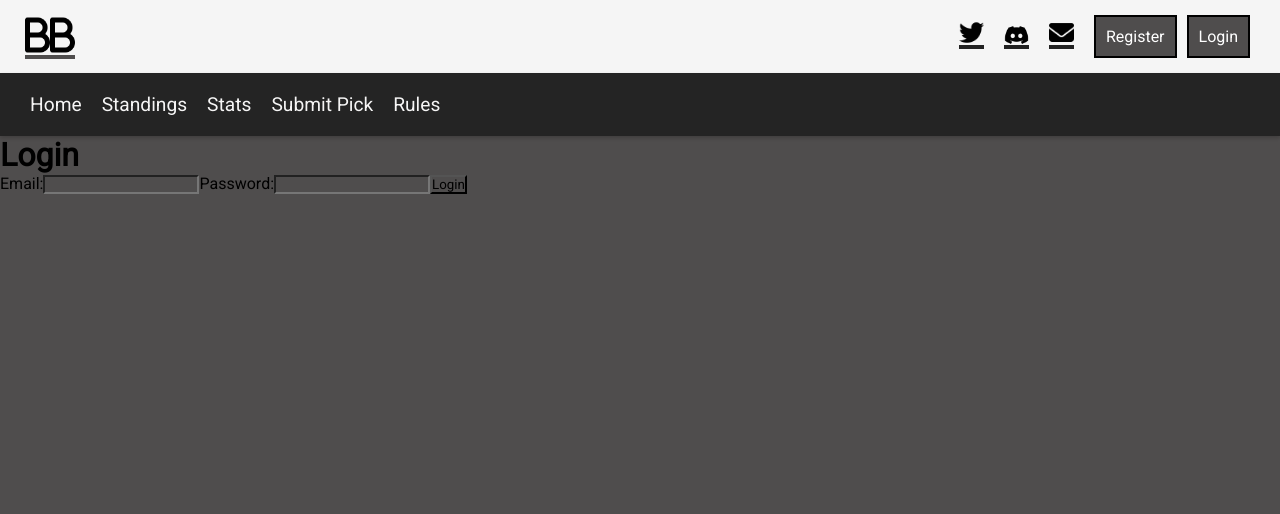
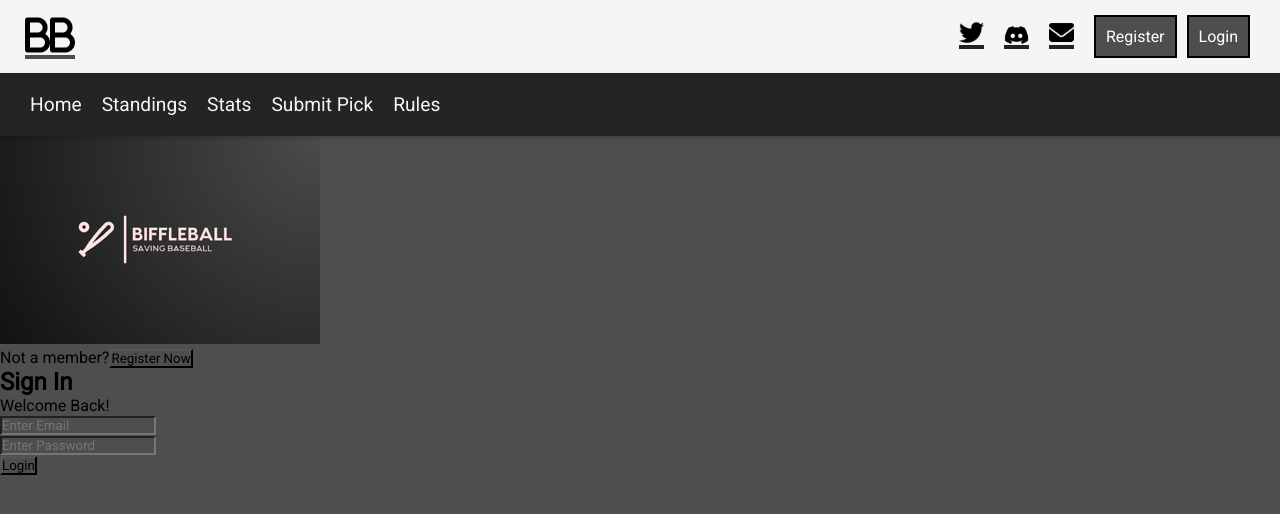
Before and after one commit to James-fleming394/biffleball-frontend, a React (Create React App) app: page /login in a window 1280 px wide. Shown: the top 514 px of the page. Built offline with nearby package versions, Linux system fonts and the light colour scheme.

Commit message:
Login fix

```diff
--- a/package.json
+++ b/package.json
@@ -39,5 +39,8 @@
       "last 1 firefox version",
       "last 1 safari version"
     ]
+  },
+  "devDependencies": {
+    "bootstrap-css": "^4.0.0-alpha.5"
   }
 }
--- a/src/App.css
+++ b/src/App.css
@@ -105,3 +105,6 @@ nav {
     padding: 15px 10px;
     list-style: none;
 }
+
+
+/* Login Page */
--- a/src/pages/Login.js
+++ b/src/pages/Login.js
@@ -1,5 +1,7 @@
 import React from "react";
 import { useState } from "react";
+import { Link } from "react-router-dom";
+import { useNavigate } from "react-router-dom";
 
 const Login = () => {
     const initialState = {email: '', password: ''};
@@ -15,28 +17,56 @@ const Login = () => {
         setFormState(initialState);
     };
 
+    let navigate = useNavigate();
+
+    const registerClick = () => {
+        navigate("/register")
+    }
+
 
     return (
         <>
-        <div className="login-page">
-            <h1>Login</h1>
+        <div className="container">
+            <div className="card">
+                <div className="form">
+                    <div className="left-side">
+                        <img src="/img/biffle-header Small.png" />
+                    </div>
+                    <div className="right-side">
+                        <div className="register-link">
+                            <p>Not a member?<button className="reg-button-login" type="button" onClick={registerClick}>Register Now</button></p>
+                        </div>
+                        <div className="hello">
+                            <h2>Sign In</h2>
+                            <p>Welcome Back!</p>
+                        </div>
+
                         <form onSubmit={handleSubmit}>
-                <label htmlFor="email">Email:</label>
+                            <div className="login">
                                 <input
                                 id="email"
                                 type="text"
+                                placeholder="Enter Email"
+                                name="email"
                                 onChange={handleChange}
                                 value={formState.email}
                                 />
-                <label htmlFor="password">Password:</label>
+                            </div>
+                            <div className="login">
                                 <input
                                 id="password"
                                 type="text"
+                                placeholder="Enter Password"
+                                name="password"
                                 onChange={handleChange}
                                 value={formState.password}
                                 />
+                            </div>
                             <button type="submit">Login</button>
                         </form>
+                    </div>
+                </div>
+            </div>
         </div>
         </>
     )
```
Also changed, not shown: 1 other file (tests, documents, lock files or other folders). Lines whose indentation alone changed are shown as unchanged.
